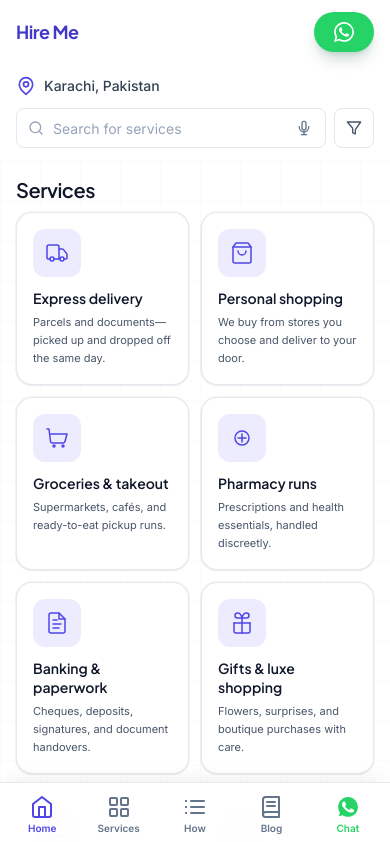
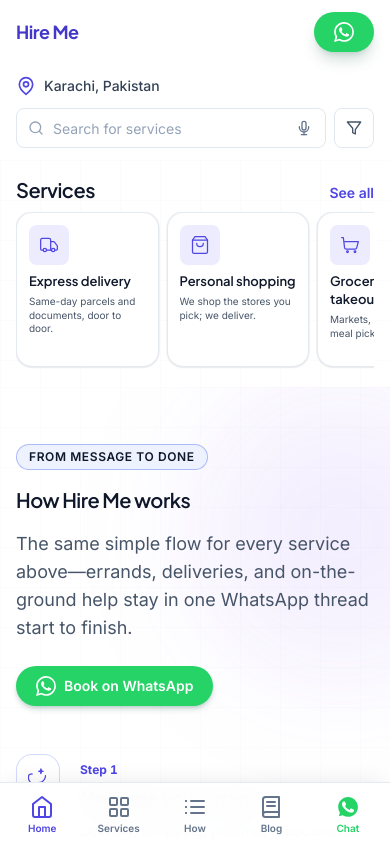
Before and after one commit to hamzafaham111/hireme, a Next.js app in the folder apps/web/: page / in a window 390 px wide. Shown: the top 842 px of the page. Built offline with nearby package versions, Linux system fonts and the light colour scheme.

Commit message:
made background change

```diff
--- a/apps/web/src/components/sections/SectionIntro.tsx
+++ b/apps/web/src/components/sections/SectionIntro.tsx
@@ -9,6 +9,8 @@ export type SectionIntroProps = {
   className?: string
   /** Hide eyebrow + description below `md` (title only on small screens). */
   hideEyebrowAndDescriptionBelowMd?: boolean
+  /** Inline with the title row, end-aligned (e.g. “See all” on mobile). */
+  titleTrailing?: ReactNode
 }
 
 /**
@@ -22,8 +24,13 @@ export function SectionIntro({
   children,
   className = '',
   hideEyebrowAndDescriptionBelowMd = false,
+  titleTrailing,
 }: SectionIntroProps) {
   const compact = hideEyebrowAndDescriptionBelowMd
+
+  const titleRowMargin = compact ? 'mt-0 md:mt-4' : 'mt-4'
+  const titleClass =
+    'font-display text-xl md:font-bold tracking-tight text-slate-900 sm:text-4xl dark:text-white'
 
   return (
     <div className={`max-w-2xl text-left ${className}`.trim()}>
@@ -34,13 +41,16 @@ export function SectionIntro({
       >
         {eyebrow}
       </p>
-      <h2
-        className={`font-display text-xl md:font-bold tracking-tight text-slate-900 sm:text-4xl dark:text-white ${
-          compact ? 'mt-0 md:mt-4' : 'mt-4'
-        }`}
-      >
-        {title}
-      </h2>
+      {titleTrailing != null ? (
+        <div
+          className={`flex flex-wrap items-baseline justify-between gap-x-3 gap-y-1 ${titleRowMargin}`}
+        >
+          <h2 className={`${titleClass} min-w-0 flex-1`}>{title}</h2>
+          <div className="shrink-0">{titleTrailing}</div>
+        </div>
+      ) : (
+        <h2 className={`${titleClass} ${titleRowMargin}`}>{title}</h2>
+      )}
       <p
         className={`mt-4 text-lg text-slate-600 dark:text-slate-300 ${
           compact ? 'hidden md:block' : ''
--- /dev/null
+++ b/apps/web/src/components/sections/ServicesPanel.tsx
@@ -0,0 +1,101 @@
+'use client'
+
+import { useCallback, useState } from 'react'
+import type { ServiceDefinition } from '@/components/sections/services/service-data'
+import { SERVICES } from '@/components/sections/services/service-data'
+import { SectionIntro } from '@/components/sections/SectionIntro'
+
+type LayoutMode = 'carousel' | 'grid'
+
+function ServiceCard({
+  title,
+  tagline,
+  Icon,
+  layout,
+}: ServiceDefinition & { layout: LayoutMode }) {
+  const carouselLi =
+    layout === 'carousel'
+      ? 'max-md:shrink-0 max-md:snap-start max-md:basis-[calc((100%-1rem)/2.4)]'
+      : ''
+
+  return (
+    <li className={`min-w-0 ${carouselLi}`}>
+      <div
+        className="group flex h-full min-h-[7.75rem] flex-col items-start justify-between gap-2 rounded-2xl border border-slate-200/90 bg-white p-3 shadow-sm ring-1 ring-slate-900/[0.04] transition active:scale-[0.98] sm:min-h-[10.5rem] sm:gap-3 sm:rounded-3xl sm:p-5 dark:border-slate-700/80 dark:bg-slate-900/70 dark:ring-white/[0.06] dark:active:bg-slate-800/80"
+        role="presentation"
+      >
+        <div
+          className="flex size-10 shrink-0 items-center justify-center rounded-lg bg-brand-500/[0.12] text-brand-600 transition group-hover:bg-brand-500/[0.18] dark:bg-brand-400/15 dark:text-brand-300 dark:group-hover:bg-brand-400/25 sm:size-14 sm:rounded-2xl"
+          aria-hidden
+        >
+          <Icon className="size-5 sm:size-7" />
+        </div>
+        <div className="min-w-0 flex-1 text-left">
+          <p className="font-display text-[13px] font-semibold leading-snug text-slate-900 sm:text-base dark:text-white">
+            {title}
+          </p>
+          <p className="mt-1 text-left text-[10px] leading-snug text-slate-600 line-clamp-3 sm:mt-1.5 sm:text-xs sm:leading-relaxed dark:text-slate-400 md:line-clamp-none">
+            {tagline}
+          </p>
+        </div>
+      </div>
+    </li>
+  )
+}
+
+const linkLike =
+  'text-sm font-semibold text-brand-600 underline-offset-4 transition hover:text-brand-700 hover:underline focus-visible:outline focus-visible:outline-2 focus-visible:outline-offset-2 focus-visible:outline-brand-600 dark:text-brand-400 dark:hover:text-brand-300'
+
+/**
+ * Mobile: default horizontal carousel; “See all” switches to the classic 2-column grid.
+ * `md+`: always the responsive grid (toggle hidden).
+ */
+export function ServicesPanel() {
+  const [layout, setLayout] = useState<LayoutMode>('carousel')
+
+  const showGrid = useCallback(() => setLayout('grid'), [])
+  const showCarousel = useCallback(() => setLayout('carousel'), [])
+
+  const listCarousel =
+    'mt-2 flex snap-x snap-mandatory gap-2 overflow-x-auto scroll-smooth overscroll-x-contain pb-1 [-ms-overflow-style:none] [scrollbar-width:none] md:mt-10 md:grid md:snap-none md:grid-cols-3 md:gap-4 md:overflow-visible md:pb-0 sm:mt-14 lg:grid-cols-4 [&::-webkit-scrollbar]:hidden'
+
+  const listGrid =
+    'mt-2 grid grid-cols-2 gap-3 md:mt-10 md:grid-cols-3 md:gap-4 sm:mt-14 lg:grid-cols-4'
+
+  return (
+    <>
+      <SectionIntro
+        eyebrow="What we do"
+        title="Services"
+        description="Pick what fits your errand, then message us on WhatsApp—updates stay in one chat."
+        hideEyebrowAndDescriptionBelowMd
+        titleTrailing={
+          <div className="md:hidden">
+            {layout === 'carousel' ? (
+              <button type="button" className={linkLike} onClick={showGrid}>
+                See all
+              </button>
+            ) : (
+              <button type="button" className={linkLike} onClick={showCarousel}>
+                Carousel
+              </button>
+            )}
+          </div>
+        }
+      />
+
+      <ul
+        className={layout === 'carousel' ? listCarousel : listGrid}
+        aria-label={
+          layout === 'carousel'
+            ? 'Services — swipe sideways on mobile'
+            : 'All services'
+        }
+      >
+        {SERVICES.map((item) => (
+          <ServiceCard key={item.title} {...item} layout={layout} />
+        ))}
+      </ul>
+    </>
+  )
+}
--- a/apps/web/src/components/sections/ServicesSection.tsx
+++ b/apps/web/src/components/sections/ServicesSection.tsx
@@ -1,33 +1,5 @@
-import type { ServiceDefinition } from '@/components/sections/services/service-data'
-import { SERVICES } from '@/components/sections/services/service-data'
-import { SectionIntro } from '@/components/sections/SectionIntro'
 import { GridBackdrop } from '@/components/ui/GridBackdrop'
-
-function ServiceCard({ title, tagline, Icon }: ServiceDefinition) {
-  return (
-    <li className="min-w-0">
-      <div
-        className="group flex h-full min-h-[9.5rem] flex-col items-start justify-between gap-3 rounded-2xl border border-slate-200/90 bg-white p-4 shadow-sm ring-1 ring-slate-900/[0.04] transition active:scale-[0.98] sm:min-h-[10.5rem] sm:rounded-3xl sm:p-5 dark:border-slate-700/80 dark:bg-slate-900/70 dark:ring-white/[0.06] dark:active:bg-slate-800/80"
-        role="presentation"
-      >
-        <div
-          className="flex size-12 shrink-0 items-center justify-center rounded-xl bg-brand-500/[0.12] text-brand-600 transition group-hover:bg-brand-500/[0.18] dark:bg-brand-400/15 dark:text-brand-300 dark:group-hover:bg-brand-400/25 sm:size-14 sm:rounded-2xl"
-          aria-hidden
-        >
-          <Icon className="size-6 sm:size-7" />
-        </div>
-        <div className="min-w-0 flex-1 text-left">
-          <p className="font-display text-sm font-semibold leading-snug text-slate-900 sm:text-base dark:text-white">
-            {title}
-          </p>
-          <p className="mt-1.5 text-left text-[11px] leading-relaxed text-slate-600 sm:text-xs dark:text-slate-400">
-            {tagline}
-          </p>
-        </div>
-      </div>
-    </li>
-  )
-}
+import { ServicesPanel } from '@/components/sections/ServicesPanel'
 
 export function ServicesSection() {
   return (
@@ -37,18 +9,7 @@ export function ServicesSection() {
     >
       <GridBackdrop />
       <div className="relative z-10 mx-auto max-w-6xl px-4 sm:px-6 lg:px-8">
-        <SectionIntro
-          eyebrow="What we do"
-          title="Services"
-          description="Pick what fits your errand, then message us on WhatsApp—updates stay in one chat."
-          hideEyebrowAndDescriptionBelowMd
-        />
-
-        <ul className="md:mt-10 mt-2 grid grid-cols-2 gap-3 sm:mt-14 sm:grid-cols-3 sm:gap-4 lg:grid-cols-4">
-          {SERVICES.map((item) => (
-            <ServiceCard key={item.title} {...item} />
-          ))}
-        </ul>
+        <ServicesPanel />
       </div>
     </section>
   )
--- a/apps/web/src/components/sections/services/service-data.ts
+++ b/apps/web/src/components/sections/services/service-data.ts
@@ -22,70 +22,71 @@ export type ServiceDefinition = {
   Icon: FC<ServiceIconProps>
 }
 
+/** Taglines kept short so two cards fit comfortably in the mobile carousel. */
 export const SERVICES: ServiceDefinition[] = [
   {
     title: 'Express delivery',
-    tagline: 'Parcels and documents—picked up and dropped off the same day.',
+    tagline: 'Same-day parcels and documents, door to door.',
     Icon: IconExpress,
   },
   {
     title: 'Personal shopping',
-    tagline: 'We buy from stores you choose and deliver to your door.',
+    tagline: 'We shop the stores you pick; we deliver.',
     Icon: IconShoppingBag,
   },
   {
     title: 'Groceries & takeout',
-    tagline: 'Supermarkets, cafés, and ready-to-eat pickup runs.',
+    tagline: 'Markets, cafés, and meal pickup runs.',
     Icon: IconGrocery,
   },
   {
     title: 'Pharmacy runs',
-    tagline: 'Prescriptions and health essentials, handled discreetly.',
+    tagline: 'Prescriptions and essentials, discreet.',
     Icon: IconPharmacy,
   },
   {
     title: 'Banking & paperwork',
-    tagline: 'Cheques, deposits, signatures, and document handovers.',
+    tagline: 'Cheques, deposits, and document handovers.',
     Icon: IconBankPaper,
   },
   {
     title: 'Gifts & luxe shopping',
-    tagline: 'Flowers, surprises, and boutique purchases with care.',
+    tagline: 'Flowers, gifts, and boutique buys.',
     Icon: IconGift,
   },
   {
     title: 'Furniture & bulky pickup',
-    tagline: 'Large-store, IKEA-style, and heavy items to your home.',
+    tagline: 'Big-box and heavy items to your home.',
     Icon: IconBulky,
   },
   {
     title: 'Car & motor errands',
-    tagline: 'Testing centres, renewals, and agency visits.',
+    tagline: 'Testing, renewals, and agency visits.',
     Icon: IconCar,
   },
   {
     title: 'Queue & wait service',
-    tagline: 'We wait in line at banks, counters, and busy venues.',
+    tagline: 'We wait at banks, counters, and busy lines.',
     Icon: IconQueue,
   },
   {
     title: 'Pet taxi & vet trips',
-    tagline: 'Safe rides to the vet and trusted on-the-ground help.',
+    tagline: 'Safe rides and help for vet visits.',
     Icon: IconPaw,
   },
   {
     title: 'Home & key handovers',
-    tagline: 'Check-ins, access handovers, and errands at your place.',
+    tagline: 'Check-ins, keys, and errands at your place.',
     Icon: IconHomeKey,
   },
   {
     title: 'Office & business',
-    tagline: 'Last-mile jobs, supplies, and admin for teams—one thread.',
+    tagline: 'Team errands and supplies—one WhatsApp thread.',
     Icon: IconBriefcase,
   },
   {
     title: 'Anything legal',
-    tagline: 'Describe it on WhatsApp; we quote clearly and get it done.',
+    tagline: 'Describe it; we quote clearly and run it.',
     Icon: IconMessageSpark,
   },
 ]
```
